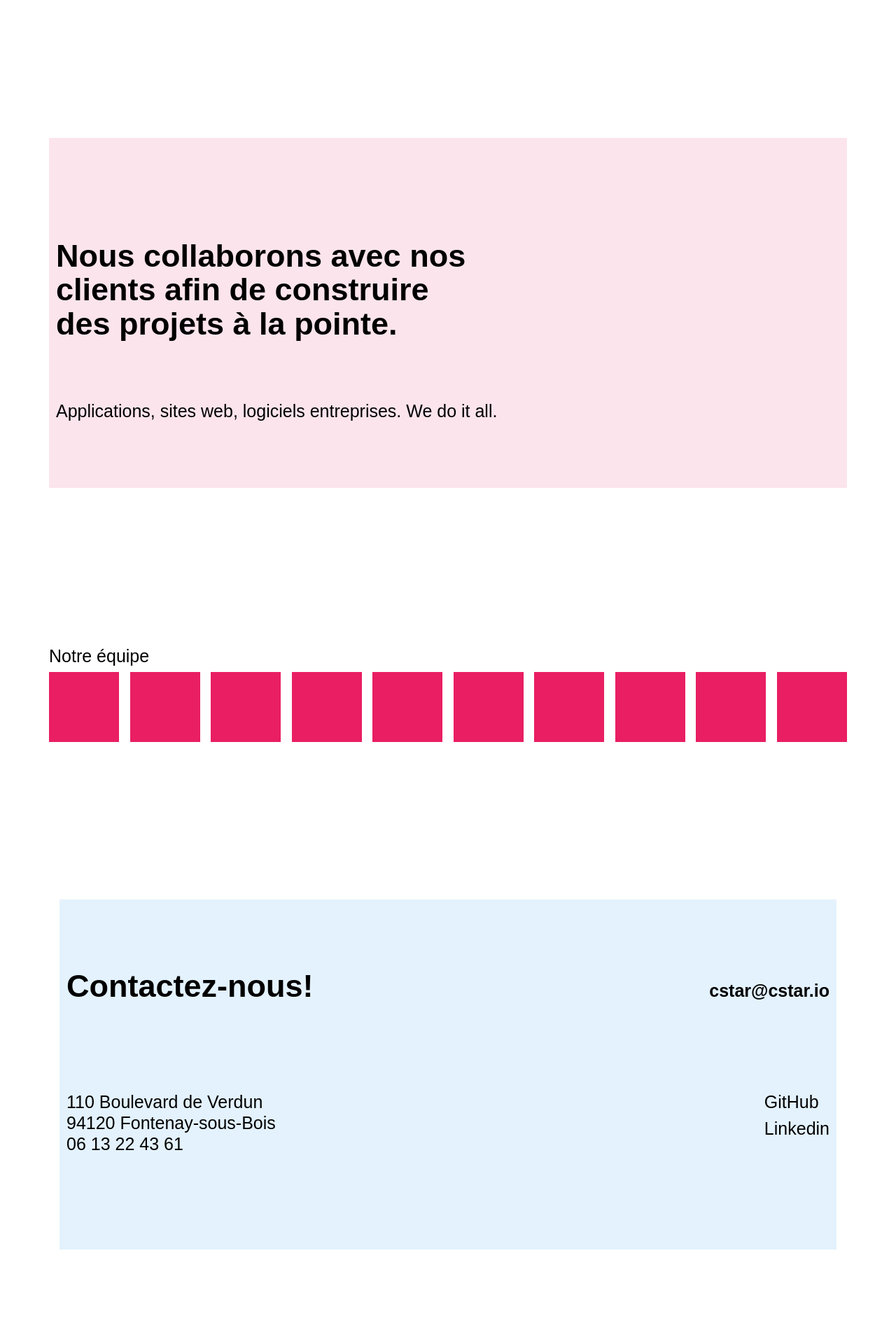
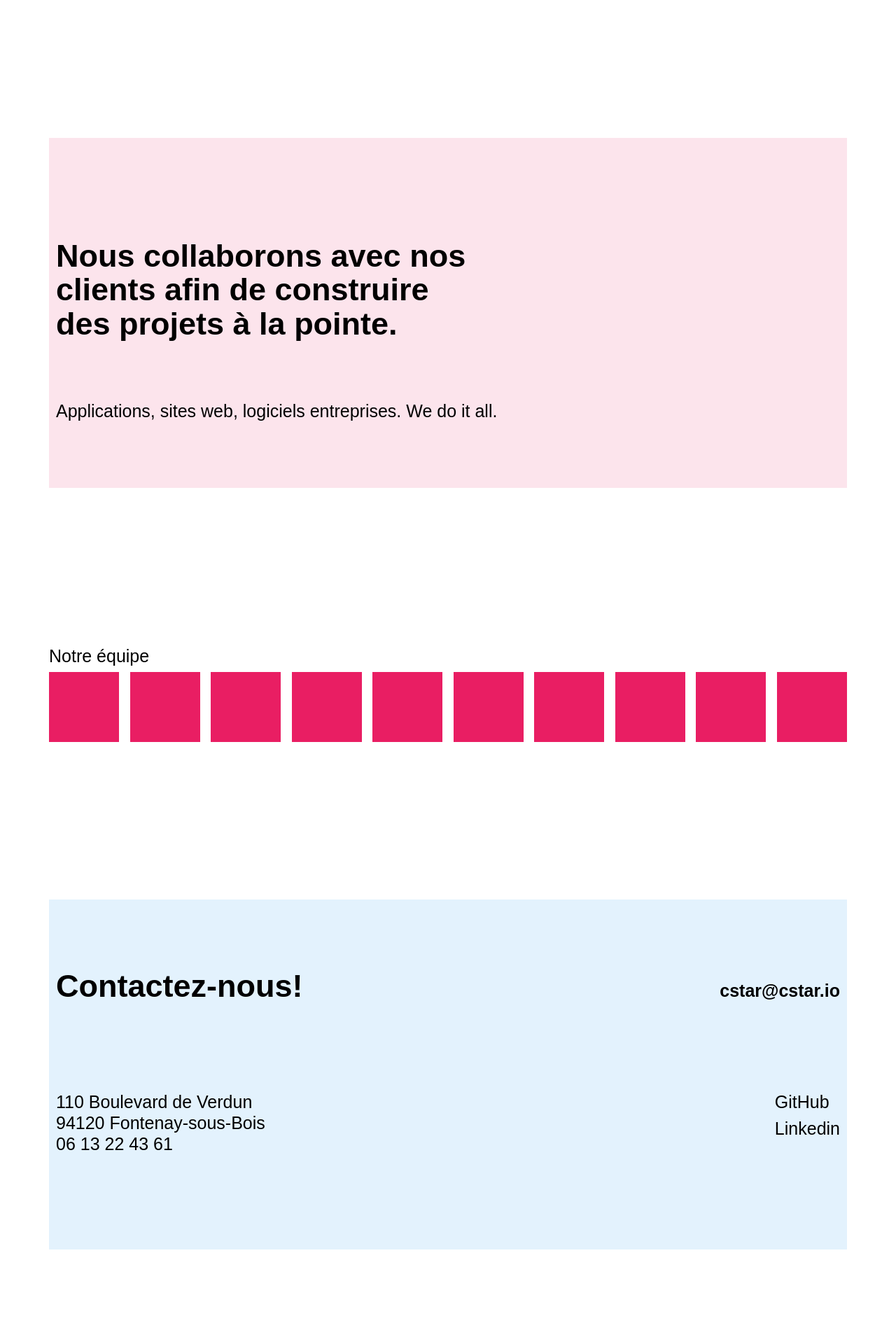
Before and after one commit to psteeve/cstar-industries.github.io, a Jekyll site: the page index.html, which Jekyll copies as it is, in a window 1280 px wide. Shown: the part 896-2816 px from the top of the page at 70% size. Built offline with Jekyll 4.4.1, drawn with Linux system fonts in a browser that asks for light colours; after the commit the page ends 2771 px from its top, so only the background shows below that.

Commit message:
alignement section bleue

```diff
--- a/stylesheets/css/home.css
+++ b/stylesheets/css/home.css
@@ -83,9 +83,10 @@
 
 .section5 {
   background-color: #e3f2fd;
-  margin: 25vh 0 15vh 0;
+  margin-top: 25vh;
   height: 500px;
   padding: 10px;
+  margin-bottom: 10vh;
 }
 
 .topSection5 {
```
